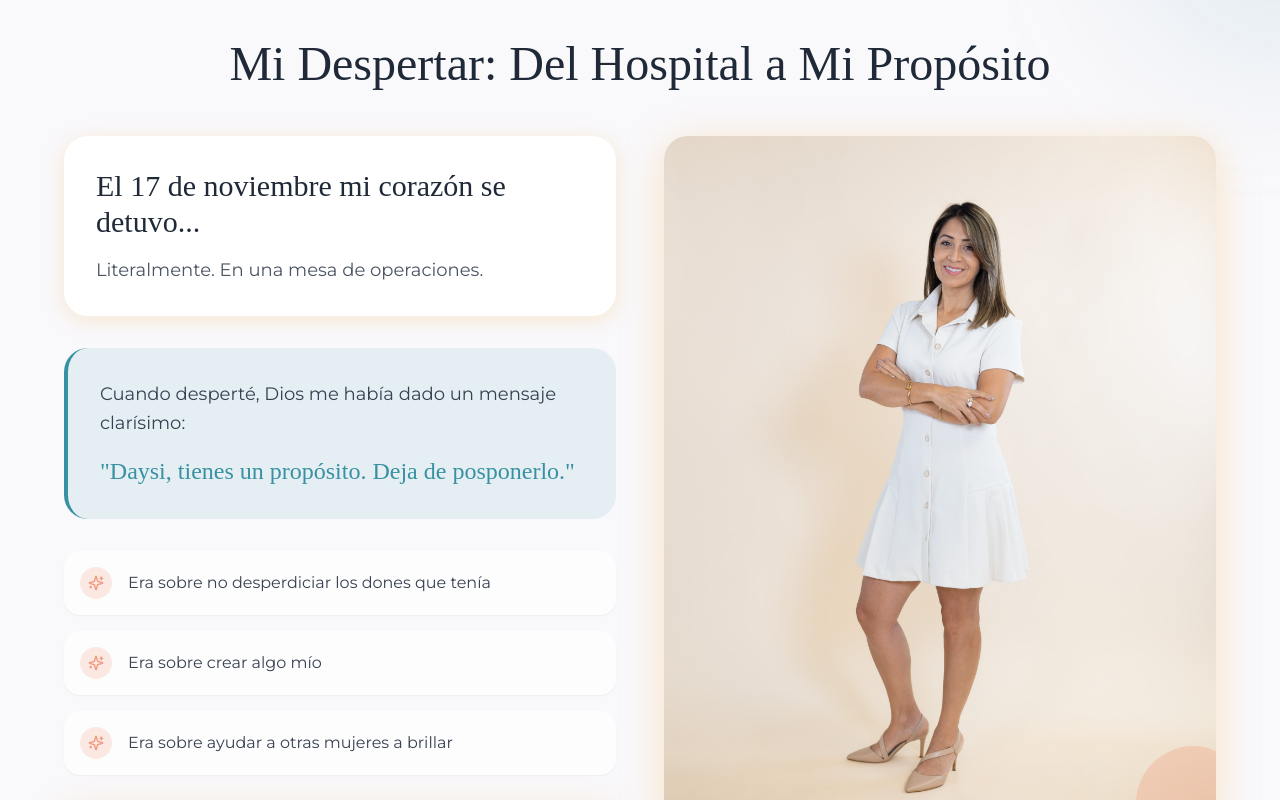
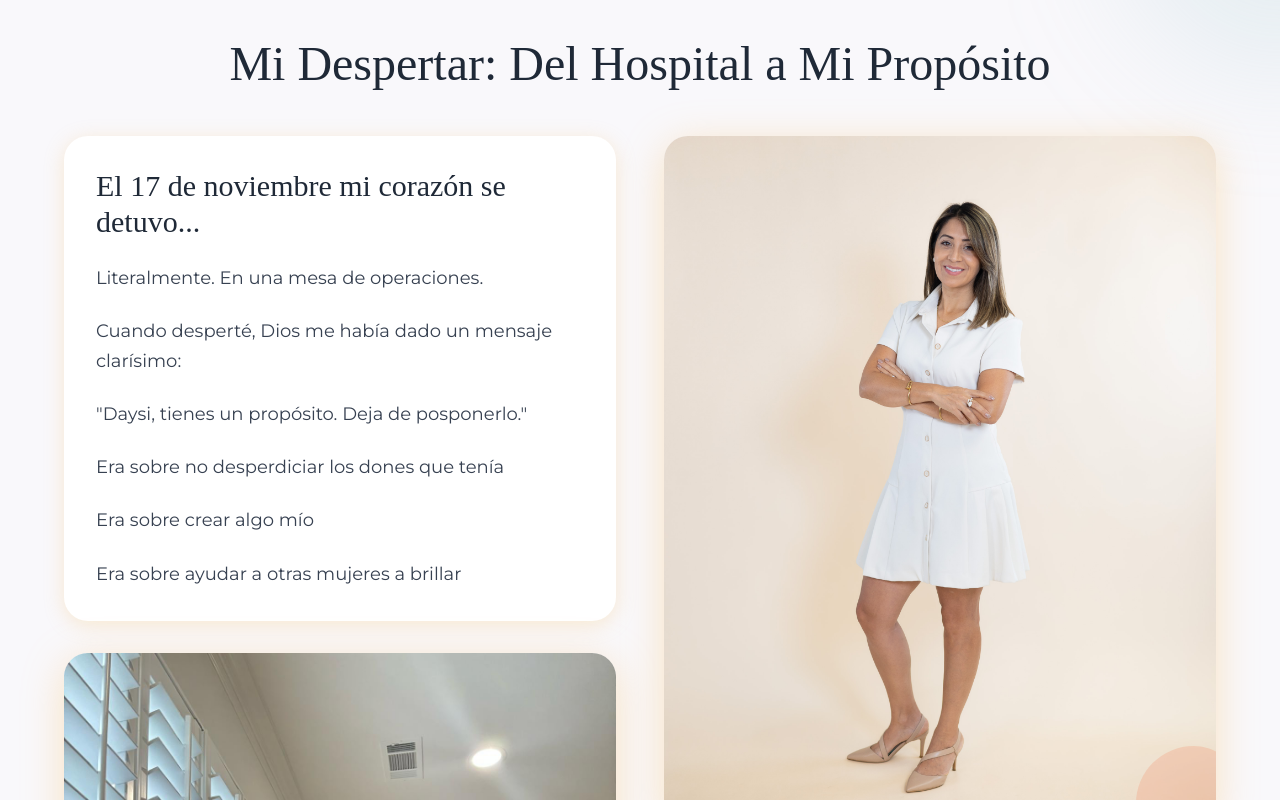
Before and after one commit to Juandurdaneta/talentos-de-vida, a Next.js app: page / in a window 1280 px wide. Shown: the part 2120-2920 px from the top of the page. Built offline with nearby package versions, Linux system fonts and the light colour scheme; a web font is replaced by a local one.

Commit message:
Refactor Story component layout for improved readability and consistency. Consolidate text styles and remove unnecessary divs, enhancing the overall structure of the story presentation.

```diff
--- a/src/components/sections/Story.tsx
+++ b/src/components/sections/Story.tsx
@@ -74,39 +74,24 @@ export function Story() {
           <div className="grid md:grid-cols-2 gap-12 items-start">
             {/* Left column - Story */}
             <motion.div variants={itemVariants} className="space-y-8">
-              {/* Opening hook */}
-              <div className="bg-white rounded-3xl p-8 shadow-soft">
+              {/* Unified story section */}
+              <div className="bg-white rounded-3xl p-8 shadow-soft space-y-6">
                 <p className="font-yuji text-2xl md:text-3xl text-gray-800 leading-relaxed">
                   El 17 de noviembre mi corazón se detuvo...
                 </p>
-                <p className="font-montserrat text-lg text-gray-600 mt-4">
+                <p className="font-montserrat text-lg text-gray-700 leading-relaxed">
                   Literalmente. En una mesa de operaciones.
                 </p>
-              </div>
-
-              {/* Message received */}
-              <div className="bg-teal/10 rounded-3xl p-8 border-l-4 border-teal">
                 <p className="font-montserrat text-lg text-gray-700 leading-relaxed">
                   Cuando desperté, Dios me había dado un mensaje clarísimo:
                 </p>
-                <p className="font-yuji text-xl md:text-2xl text-teal mt-4">
+                <p className="font-montserrat text-lg text-gray-700 leading-relaxed">
                   &quot;Daysi, tienes un propósito. Deja de posponerlo.&quot;
                 </p>
-              </div>
-
-              {/* Realizations */}
-              <div className="space-y-4">
                 {realizations.map((realization, index) => (
-                  <motion.div
-                    key={index}
-                    variants={itemVariants}
-                    className="flex items-center gap-4 bg-white/80 rounded-2xl p-4 shadow-sm"
-                  >
-                    <div className="w-8 h-8 rounded-full bg-coral/20 flex items-center justify-center flex-shrink-0">
-                      <Sparkles className="w-4 h-4 text-coral" />
-                    </div>
-                    <p className="font-montserrat text-gray-700">{realization}</p>
-                  </motion.div>
+                  <p key={index} className="font-montserrat text-lg text-gray-700 leading-relaxed">
+                    {realization}
+                  </p>
                 ))}
               </div>
 
```
